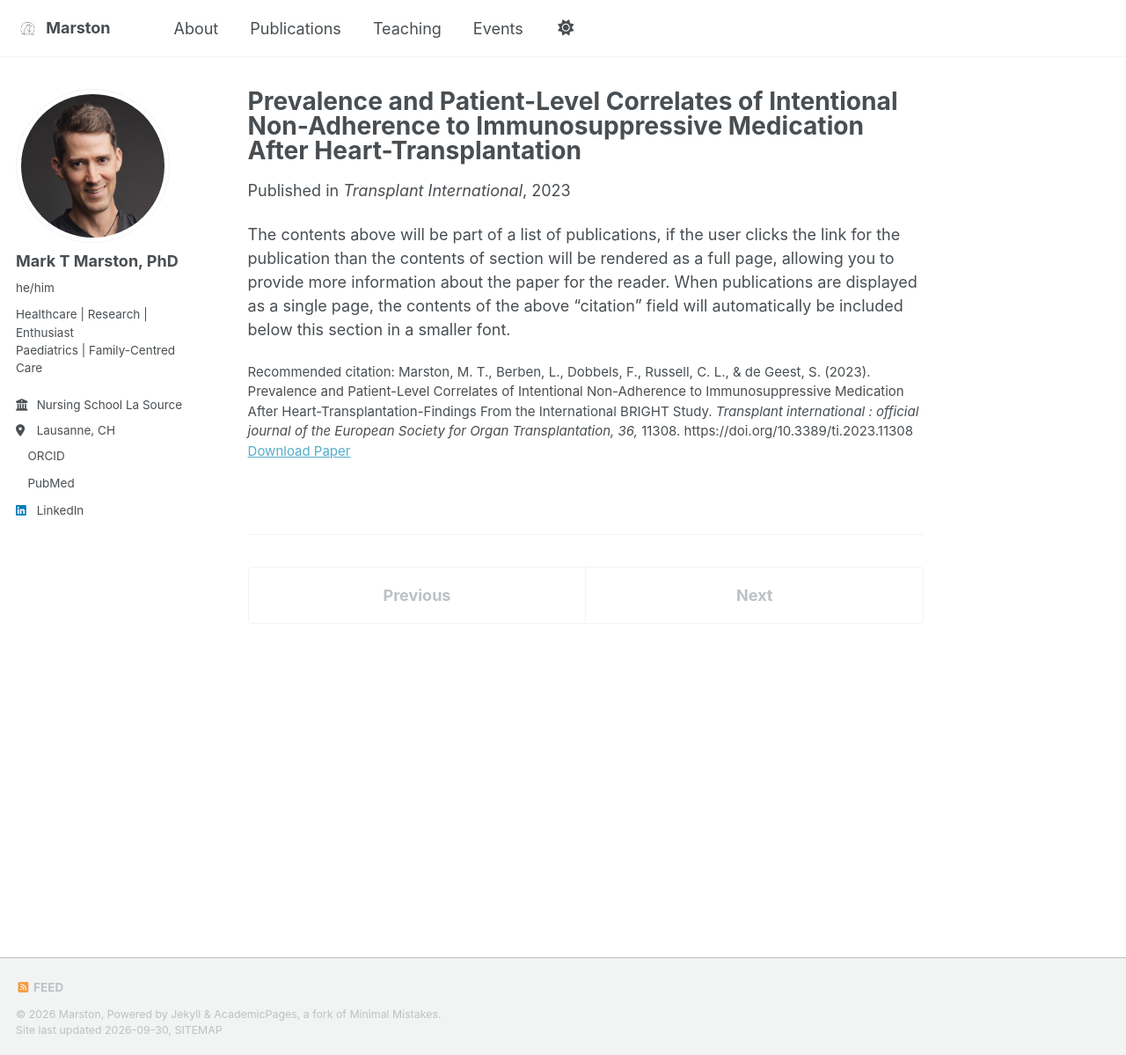
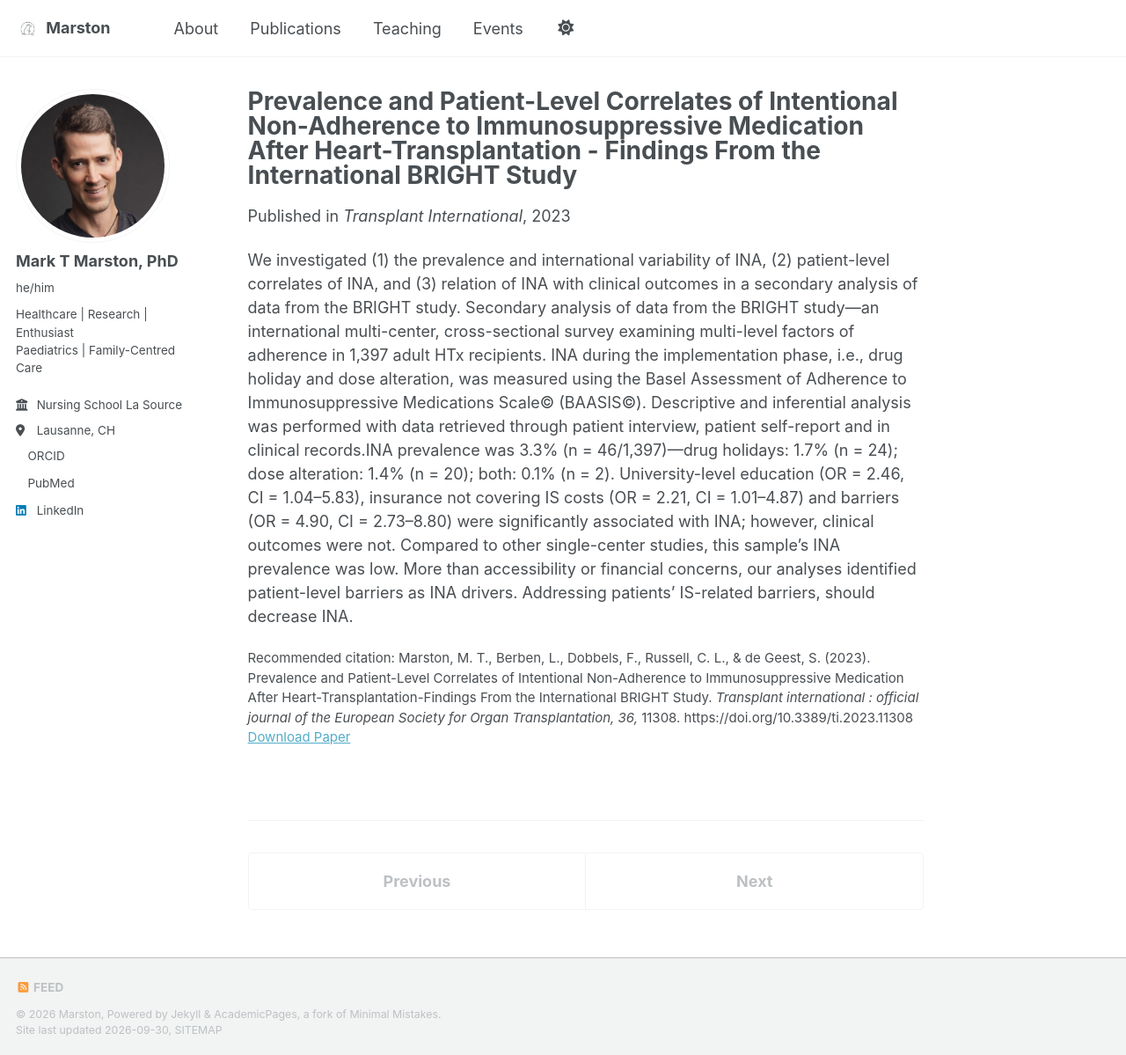
Before and after one commit to marstonRN/marston.github.io, a Jekyll site: the page built from _publications/2023_publication_2-bright_ina_transpl-int.md, in a window 1280 px wide and 1199 px high. Shown: the whole window at 88% size. Built offline with Jekyll 4.4.1, drawn with Linux system fonts in a browser that asks for light colours; a style sheet for code colours, icons or effects is not loaded.

Commit message:
Update 2023_publication_2-bright_ina_transpl-int.md

```diff
--- a/_publications/2023_publication_2-bright_ina_transpl-int.md
+++ b/_publications/2023_publication_2-bright_ina_transpl-int.md
@@ -1,13 +1,15 @@
 ---
-title: "Prevalence and Patient-Level Correlates of Intentional Non-Adherence to Immunosuppressive Medication After Heart-Transplantation"
+title: "Prevalence and Patient-Level Correlates of Intentional Non-Adherence to Immunosuppressive Medication After Heart-Transplantation - Findings
+From the International BRIGHT Study"
 collection: publications
 category: manuscripts
 permalink: /publication/2023_publication_2-bright_ina_transpl-int
-excerpt: 'We investigated (1) the prevalence and international variability of INA, (2) patient-level correlates of INA, and (3) relation of INA with clinical outcomes in a secondary analysis of data from the BRIGHT study. INA prevalence was 3.3% (n = 46/1,397)—drug holidays: 1.7% (n = 24); dose alteration: 1.4% (n = 20); both: 0.1% (n = 2). University-level education (OR = 2.46, CI = 1.04–5.83), insurance not covering IS costs (OR = 2.21, CI = 1.01–4.87) and barriers (OR = 4.90, CI = 2.73–8.80) were significantly associated with INA; however, clinical outcomes were not. Compared to other single-center studies, this sample’s INA prevalence was low. More than accessibility or financial concerns, our analyses identified patient-level barriers as INA drivers. Addressing patients’ IS-related barriers, should decrease INA.'
+excerpt: 'Aims investigated: (1) the prevalence and international variability of INA, (2) patient-level correlates of INA, and (3) relation of INA with clinical outcomes in a secondary analysis of data from the BRIGHT study. Compared to other single-center studies, this sample’s INA prevalence was low. More than accessibility or financial concerns, our analyses identified patient-level barriers as INA drivers. Addressing patients’ IS-related barriers, should decrease INA.'
 date: 2023-07-10
 venue: 'Transplant International'
 paperurl: 'https://www.frontierspartnerships.org/journals/transplant-international/articles/10.3389/ti.2023.11308/pdf'
 citation: 'Marston, M. T., Berben, L., Dobbels, F., Russell, C. L., & de Geest, S. (2023). Prevalence and Patient-Level Correlates of Intentional Non-Adherence to Immunosuppressive Medication After Heart-Transplantation-Findings From the International BRIGHT Study. <i>Transplant international : official journal of the European Society for Organ Transplantation, 36,</i> 11308. https://doi.org/10.3389/ti.2023.11308'
 cover: /images/publications/2023_publication_2-bright_ina_transpl-int.jpg
 ---
-The contents above will be part of a list of publications, if the user clicks the link for the publication than the contents of section will be rendered as a full page, allowing you to provide more information about the paper for the reader. When publications are displayed as a single page, the contents of the above "citation" field will automatically be included below this section in a smaller font.
+We investigated (1) the prevalence and international variability of INA, (2) patient-level correlates of INA, and (3) relation of INA with clinical outcomes in a secondary analysis of data from the BRIGHT study. Secondary analysis of data from the BRIGHT study—an international multi-center, cross-sectional survey examining multi-level factors of adherence in 1,397 adult HTx recipients. INA during the implementation phase, i.e., drug holiday and dose alteration, was measured using the
+Basel Assessment of Adherence to Immunosuppressive Medications Scale© (BAASIS©). Descriptive and inferential analysis was performed with data retrieved through patient interview, patient self-report and in clinical records.INA prevalence was 3.3% (n = 46/1,397)—drug holidays: 1.7% (n = 24); dose alteration: 1.4% (n = 20); both: 0.1% (n = 2). University-level education (OR = 2.46, CI = 1.04–5.83), insurance not covering IS costs (OR = 2.21, CI = 1.01–4.87) and barriers (OR = 4.90, CI = 2.73–8.80) were significantly associated with INA; however, clinical outcomes were not. Compared to other single-center studies, this sample’s INA prevalence was low. More than accessibility or financial concerns, our analyses identified patient-level barriers as INA drivers. Addressing patients’ IS-related barriers, should decrease INA.
```
